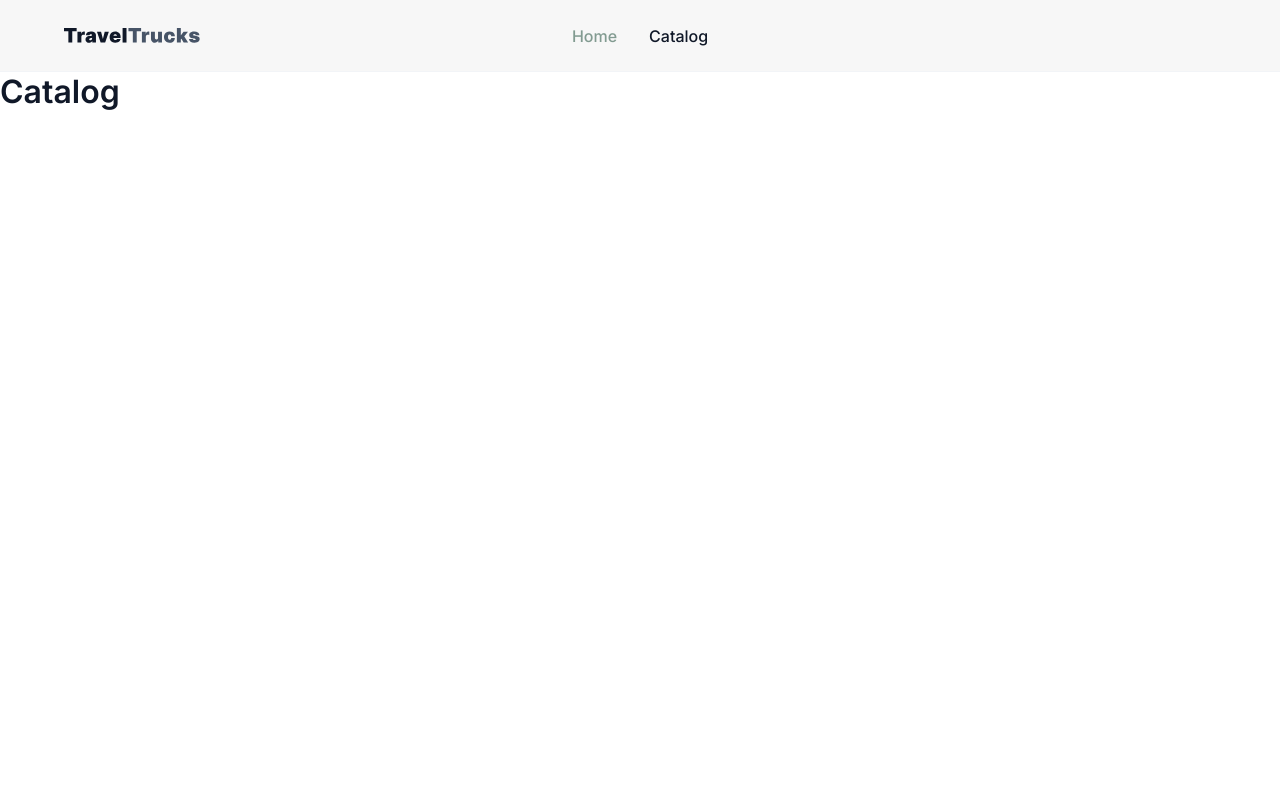
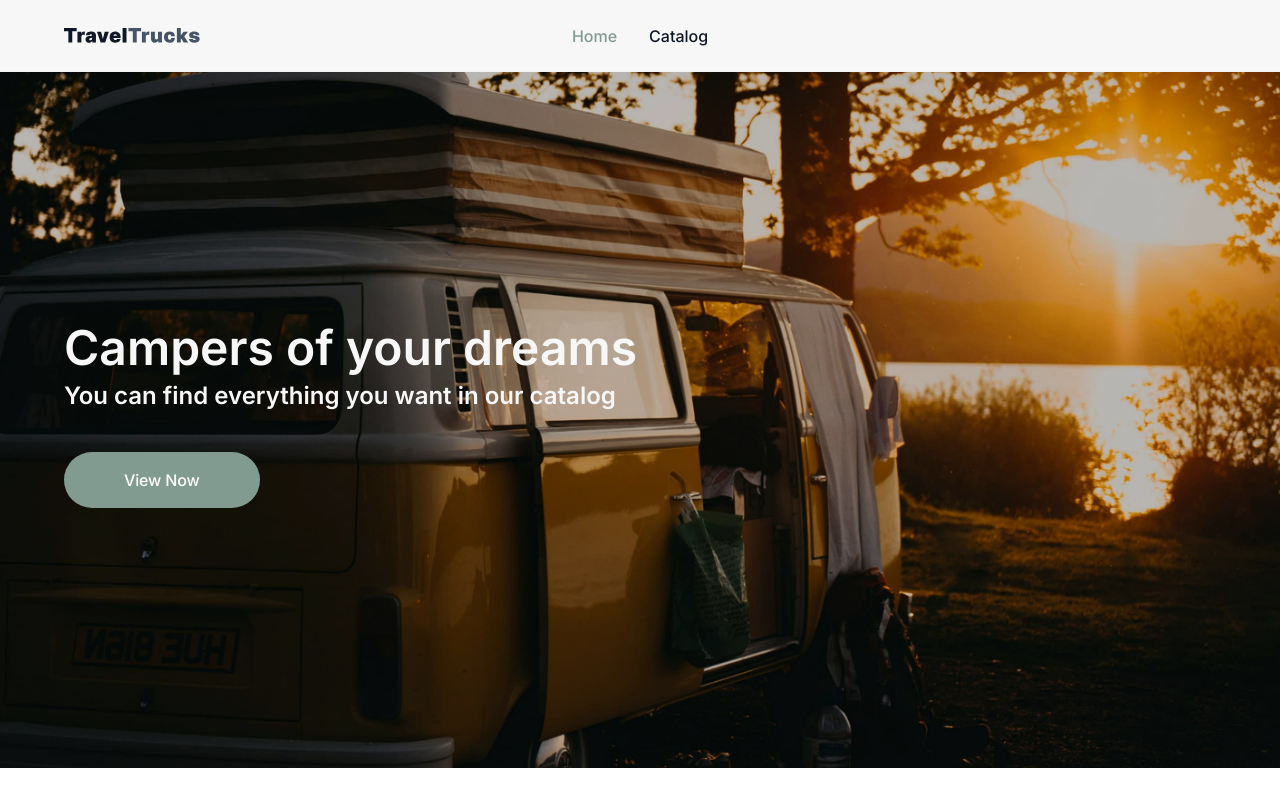
Before and after one commit to groteskzp/travel-trucks, a Next.js app: page / in a window 1280 px wide. Built offline with nearby package versions, Linux system fonts and the light colour scheme.

Commit message:
feat: add home hero

```diff
--- a/src/app/page.module.css
+++ b/src/app/page.module.css
@@ -1,150 +1,55 @@
-.page {
-  --background: #fafafa;
-  --foreground: #fff;
-
-  --text-primary: #000;
-  --text-secondary: #666;
-
-  --button-primary-hover: #383838;
-  --button-secondary-hover: #f2f2f2;
-  --button-secondary-border: #ebebeb;
-
-  display: flex;
-  flex: 1;
-  flex-direction: column;
-  align-items: center;
-  justify-content: center;
-  font-family: var(--font-geist-sans);
-  background-color: var(--background);
+.hero {
+  position: relative;
+  height: 696px;
+  padding: 260px 64px 0;
+  overflow: hidden;
+}
+.bg {
+  object-fit: cover;
+  z-index: -1;
 }
 
-.main {
-  display: flex;
-  flex: 1;
-  width: 100%;
-  max-width: 800px;
-  flex-direction: column;
-  align-items: flex-start;
-  justify-content: space-between;
-  background-color: var(--foreground);
-  padding: 120px 60px;
-}
-
-.intro {
+.content {
+  position: relative;
   display: flex;
   flex-direction: column;
   align-items: flex-start;
-  text-align: left;
-  gap: 24px;
+  gap: 40px;
+  max-width: 571px;
 }
-
-.intro h1 {
-  max-width: 320px;
-  font-size: 40px;
+.text {
+  display: flex;
+  flex-direction: column;
+  gap: 16px;
+}
+.title {
   font-weight: 600;
-  line-height: 48px;
-  letter-spacing: -2.4px;
-  text-wrap: balance;
-  color: var(--text-primary);
+  font-size: 48px;
+  line-height: 32px;
+  color: var(--inputs);
+  white-space: nowrap;
 }
-
-.intro p {
-  max-width: 440px;
-  font-size: 18px;
-  line-height: 32px;
-  text-wrap: balance;
-  color: var(--text-secondary);
+.subtitle {
+  font-weight: 600;
+  font-size: 24px;
+  line-height: 1.33;
+  color: var(--inputs);
 }
-
-.intro a {
+.button {
+  display: inline-flex;
+  align-items: center;
+  justify-content: center;
+  white-space: nowrap;
+  padding: 16px 60px;
+  border-radius: 200px;
+  background-color: var(--grey-green);
+  color: var(--white);
   font-weight: 500;
-  color: var(--text-primary);
+  font-size: 16px;
+  line-height: 1.5;
+  letter-spacing: -0.01em;
+  transition: background-color 250ms ease;
 }
-
-.ctas {
-  display: flex;
-  flex-direction: row;
-  width: 100%;
-  max-width: 440px;
-  gap: 16px;
-  font-size: 14px;
+.button:hover {
+  background-color: var(--green-hover);
 }
-
-.ctas a {
-  display: flex;
-  justify-content: center;
-  align-items: center;
-  height: 40px;
-  padding: 0 16px;
-  border-radius: 128px;
-  border: 1px solid transparent;
-  transition: 0.2s;
-  cursor: pointer;
-  width: fit-content;
-  font-weight: 500;
-}
-
-a.primary {
-  background: var(--text-primary);
-  color: var(--background);
-  gap: 8px;
-}
-
-a.secondary {
-  border-color: var(--button-secondary-border);
-}
-
-/* Enable hover only on non-touch devices */
-@media (hover: hover) and (pointer: fine) {
-  a.primary:hover {
-    background: var(--button-primary-hover);
-    border-color: transparent;
-  }
-
-  a.secondary:hover {
-    background: var(--button-secondary-hover);
-    border-color: transparent;
-  }
-}
-
-@media (max-width: 600px) {
-  .main {
-    padding: 48px 24px;
-  }
-
-  .intro {
-    gap: 16px;
-  }
-
-  .intro h1 {
-    font-size: 32px;
-    line-height: 40px;
-    letter-spacing: -1.92px;
-  }
-}
-
-@media (prefers-color-scheme: dark) {
-  .logo {
-    filter: invert();
-  }
-
-  .page {
-    --background: #000;
-    --foreground: #000;
-
-    --text-primary: #ededed;
-    --text-secondary: #999;
-
-    --button-primary-hover: #ccc;
-    --button-secondary-hover: #1a1a1a;
-    --button-secondary-border: #1a1a1a;
-  }
-}
-
-.code {
-  font-family: var(--font-geist-mono);
-  font-size: 0.9em;
-  background: color-mix(in srgb, currentColor 8%, transparent);
-  padding: 0.1em 0.4em;
-  border-radius: 6px;
-}
--- a/src/app/page.tsx
+++ b/src/app/page.tsx
@@ -1,3 +1,22 @@
-export default function Page() {
-  return <h1>Catalog</h1>;
+import Link from 'next/link';
+import Image from 'next/image';
+import css from './page.module.css';
+
+export default function Home() {
+  return (
+    <main>
+      <section className={css.hero}>
+        <Image src="/hero.jpg" alt="" fill priority sizes="100vw" className={css.bg} />
+        <div className={css.content}>
+          <div className={css.text}>
+            <h1 className={css.title}>Campers of your dreams</h1>
+            <p className={css.subtitle}>You can find everything you want in our catalog</p>
+          </div>
+          <Link href="/catalog" className={css.button}>
+            View Now
+          </Link>
+        </div>
+      </section>
+    </main>
+  );
 }
```
Also changed, not shown: public/hero.jpg (added).
